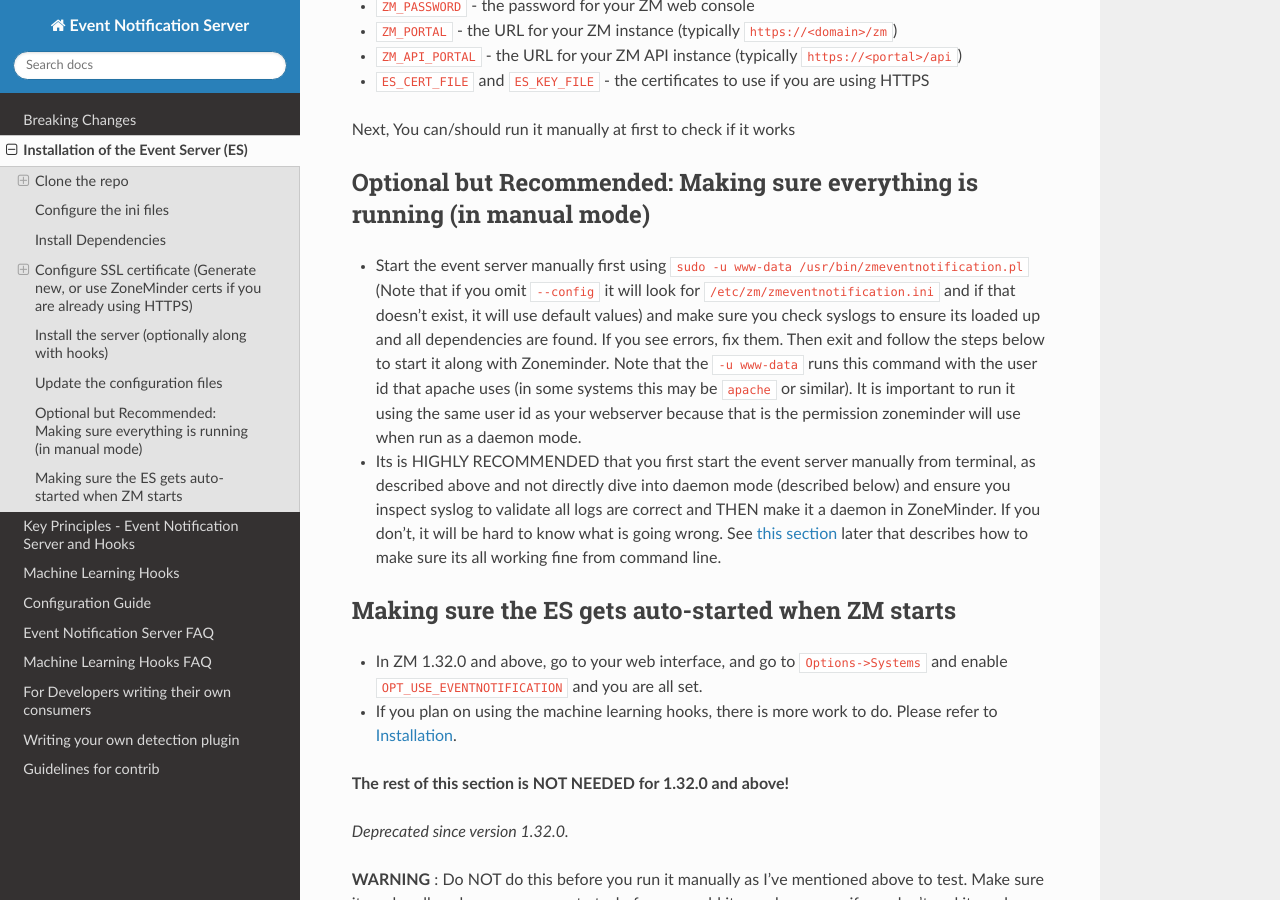
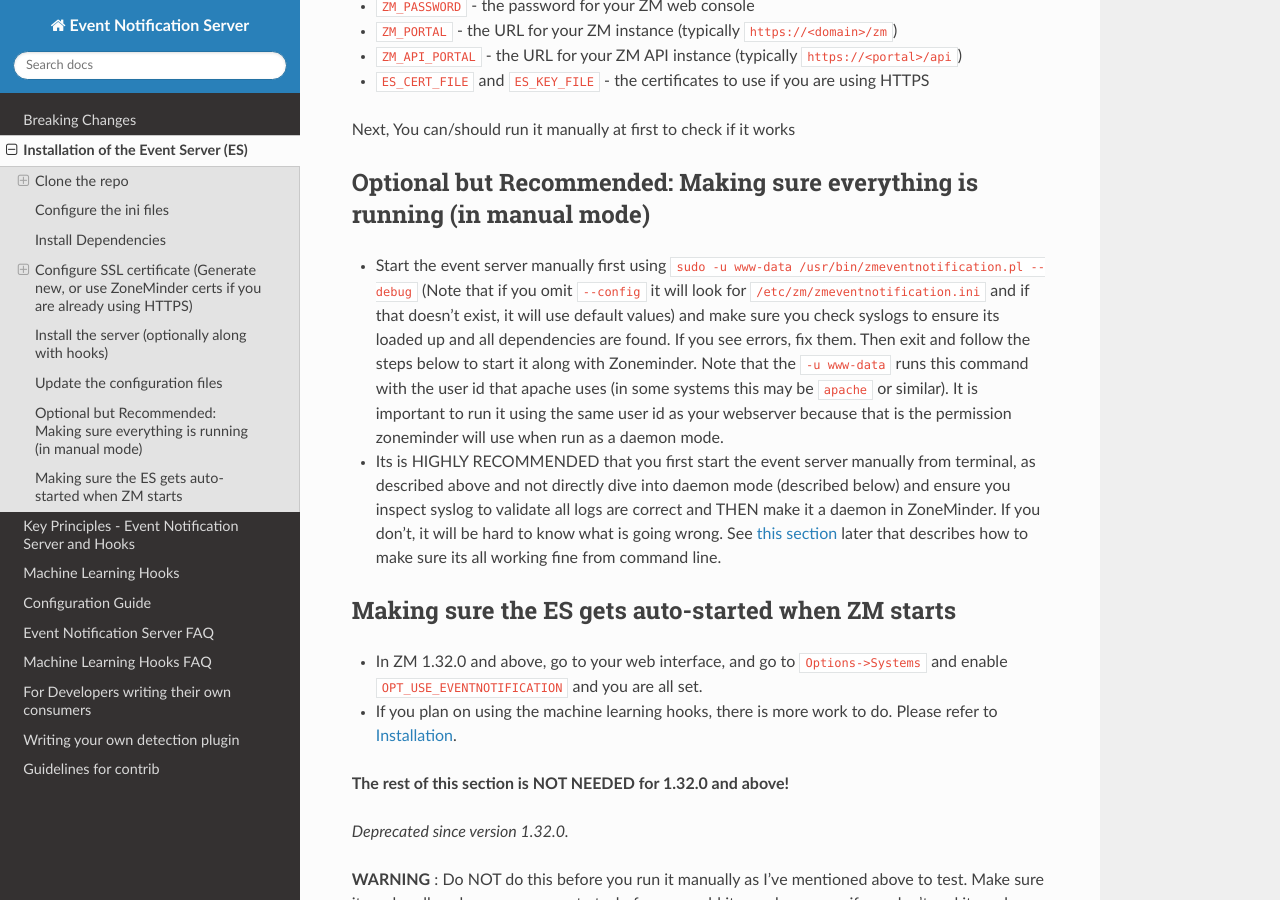
Before and after one commit to ZoneMinder/zmeventnotification, a Sphinx documentation site: the page built from docs/guides/install.rst, in a window 1280 px wide and 900 px high, scrolled down 4442 px. Built offline with Sphinx 7.4.7 and the Read the Docs theme 2.0.0, drawn with Linux system fonts in a browser that asks for light colours.

Commit message:
add --debug flag everywhere

```diff
--- a/docs/guides/es_faq.rst
+++ b/docs/guides/es_faq.rst
@@ -341,7 +341,7 @@ the output:
 3. Edit your ``/etc/zm/zmeventnotification.ini`` and make sure
    ``console_logs = yes`` to get console debug logs
 4. Run the server manually by doing
-   ``sudo -u www-data /usr/bin/zmeventnotification.pl`` (replace with
+   ``sudo -u www-data /usr/bin/zmeventnotification.pl --debug`` (replace with
    ``www-data`` with ``apache`` depending on your OS)
 5. You should now see logs on the commandline like so that shows the
    server is running:
--- a/docs/guides/hooks.rst
+++ b/docs/guides/hooks.rst
@@ -564,7 +564,7 @@ You can manually invoke the detection module to check if it works ok:
 
 .. code:: bash
 
-    sudo -u www-data /var/lib/zmeventnotification/bin/zm_detect.py --config /etc/zm/objectconfig.ini  --eventid <eid> --monitorid <mid>
+    sudo -u www-data /var/lib/zmeventnotification/bin/zm_detect.py --config /etc/zm/objectconfig.ini  --eventid <eid> --monitorid <mid> --debug
 
 The ``--monitorid <mid>`` is optional and is the monitor ID. If you do
 specify it, it will pick up the right mask to apply (if it is in your
--- a/docs/guides/install.rst
+++ b/docs/guides/install.rst
@@ -227,7 +227,7 @@ Optional but Recommended: Making sure everything is running (in manual mode)
 ~~~~~~~~~~~~~~~~~~~~~~~~~~~~~~~~~~~~~~~~~~~~~~~~~~~~~~~~~~~~~~~~~~~~~~~~~~~~
 
 -  Start the event server manually first using
-   ``sudo -u www-data /usr/bin/zmeventnotification.pl``
+   ``sudo -u www-data /usr/bin/zmeventnotification.pl --debug``
    (Note that if you omit ``--config`` it will look for
    ``/etc/zm/zmeventnotification.ini`` and if that doesn't exist, it
    will use default values) and make sure you check syslogs to ensure
```
Also changed, not shown: 2 other files.
